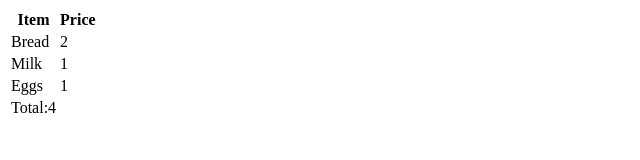
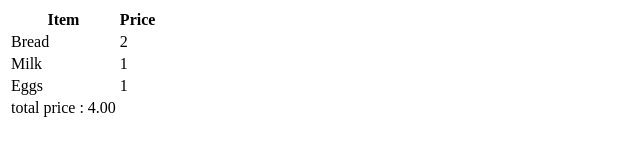
Before and after one commit to acciojob/grofers-checkout-2-rgrohitgupta938, a website: page main.html in a window 1280 px wide. Shown: the whole page, without its empty margins (0-640 px from the left). Drawn offline with Linux system fonts and the light colour scheme.

Commit message:
created a submission

```diff
--- a/main.html
+++ b/main.html
@@ -26,7 +26,7 @@
         <td data-ns-test="price">1</td>
       </tr>
       <tr>
-        <td data-ns-test="grandTotal">Total:</td>
+        <td data-ns-test="grandTotal">total price :      </td>
       </tr>
     </table>
     <script type="text/javascript" src="./script.js">
--- a/script.js
+++ b/script.js
@@ -6,13 +6,13 @@ document.addEventListener("DOMContentLoaded", () => {
     let total = 0;
 
     priceElements.forEach((priceElement) => {
-      const price = parseInt(priceElement.textContent);
+      const price = parseFloat(priceElement.textContent);
       if (!isNaN(price)) {
       total += price;
     }
     });
 
-    return total;
+    return total.toFixed(2);
   }
 
   function updateTotal() {
```
